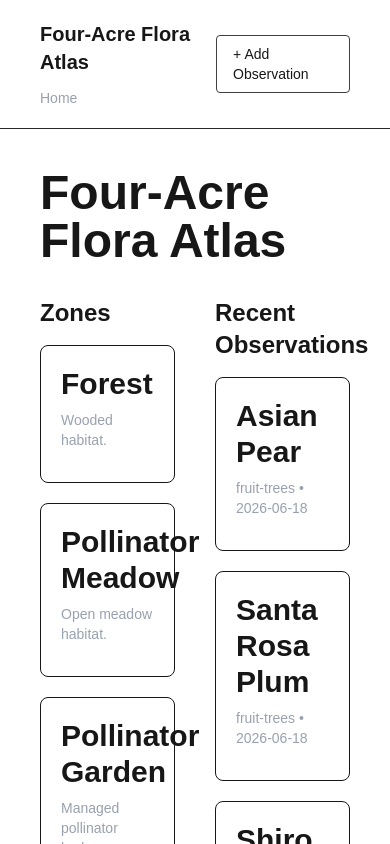
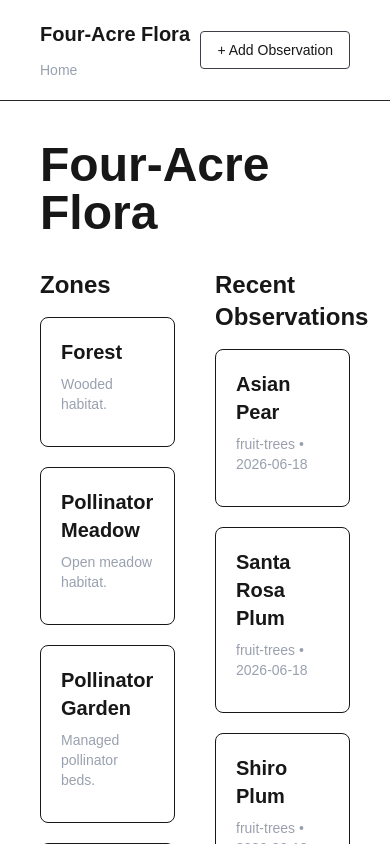
Before and after one commit to amandakoster/four-acre-flora-atlas, a Next.js app: page / in a window 390 px wide. Shown: the top 844 px of the page. Built offline with nearby package versions, Linux system fonts and the light colour scheme.

Commit message:
Fix card title wrapping on mobile

```diff
--- a/app/layout.tsx
+++ b/app/layout.tsx
@@ -14,7 +14,7 @@ const geistMono = Geist_Mono({
 });
 
 export const metadata: Metadata = {
-  title: "Four-Acre Flora Atlas",
+  title: "Four-Acre Flora",
   description: "A local plant observation atlas.",
 };
 
--- a/app/page.tsx
+++ b/app/page.tsx
@@ -12,7 +12,7 @@ export default function Home() {
 
   return (
     <main className="p-10">
-      <h1 className="mb-8 text-5xl font-bold">Four-Acre Flora Atlas</h1>
+      <h1 className="mb-8 text-5xl font-bold">Four-Acre Flora</h1>
 
       {/* HARD 50/50 SPLIT — GUARANTEED */}
       <div className="grid grid-cols-2 gap-10 w-full">
--- a/src/components/Header.tsx
+++ b/src/components/Header.tsx
@@ -7,7 +7,7 @@ export default function Header() {
       <div className="mx-auto flex max-w-7xl items-center justify-between">
         <div className="flex flex-col gap-3">
           <Link href="/" className="text-xl font-bold">
-            Four-Acre Flora Atlas
+            Four-Acre Flora
           </Link>
 
           <Breadcrumbs />
--- a/src/components/ui/Card.tsx
+++ b/src/components/ui/Card.tsx
@@ -11,7 +11,7 @@ type CardProps = {
 export default function Card({ name, description, href, children }: CardProps) {
   const content = (
     <section className="mb-5 rounded-lg border p-5 hover:bg-zinc-900">
-      <h2 className="mb-2 text-3xl font-bold">{name}</h2>
+      <h2 className="mb-2 break-words text-xl font-bold md:text-3xl">{name}</h2>
 
       {description && (
         <p className="mb-3 text-sm text-gray-400">{description}</p>
```
Also changed, not shown: src/data/README-data.md, 2 other files (tests, documents, lock files or other folders).
